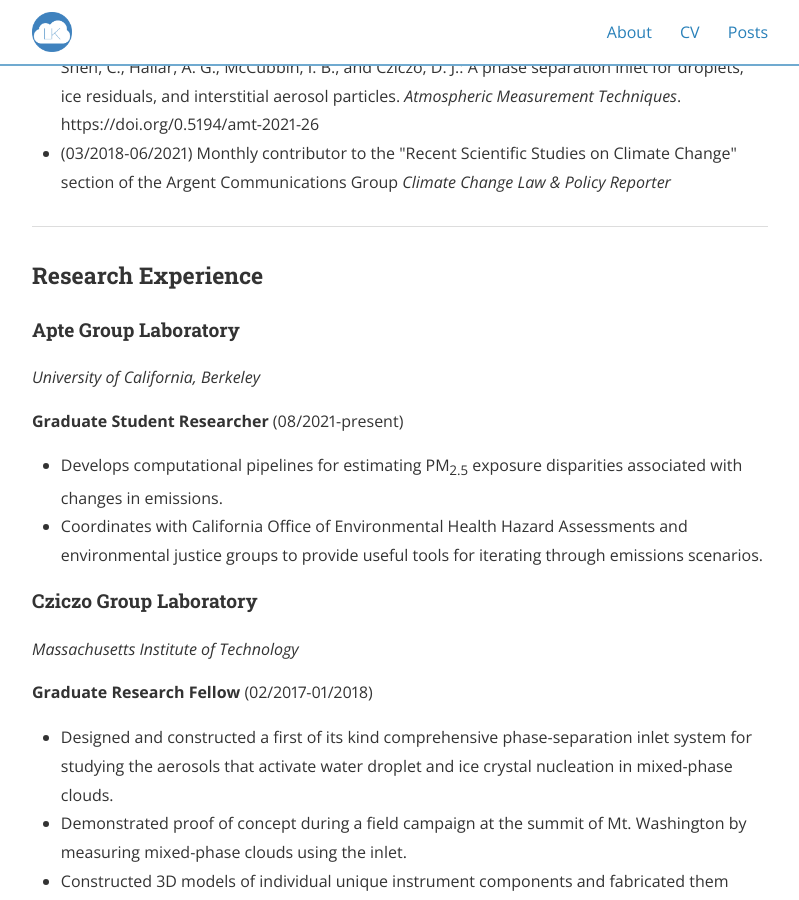
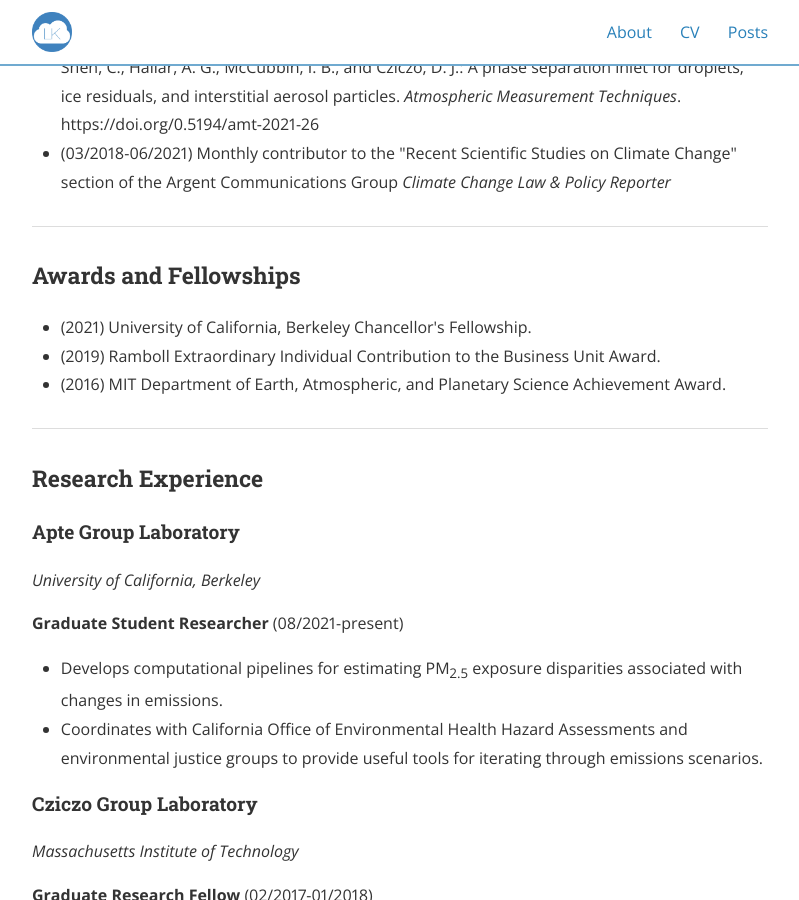
Before and after one commit to lkoolik/lkoolik.github.io, a Jekyll site: the page built from cv.md, in a window 1280 px wide and 900 px high, scrolled down 684 px. Shown: the whole window, without its empty margins (240-1039 px from the left). Built offline with Jekyll 4.4.1, drawn with Linux system fonts in a browser that asks for light colours; nearby versions of some CDN libraries.

Commit message:
Update cv.md

```diff
--- a/cv.md
+++ b/cv.md
@@ -21,6 +21,15 @@ main_nav: true
 <ul>
   <li>(2022, accepted) Koolik, L., Roesch, M., Dameto de Espana, C., Rapp, C. N., Franco Deloya, L. J., Shen, C., Hallar, A. G., McCubbin, I. B., and Cziczo, D. J.: A phase separation inlet for droplets, ice residuals, and interstitial aerosol particles. <i> Atmospheric Measurement Techniques</i>. https://doi.org/0.5194/amt-2021-26</li>
   <li>(03/2018-06/2021) Monthly contributor to the "Recent Scientific Studies on Climate Change" section of the Argent Communications Group <i>Climate Change Law & Policy Reporter</i></li>
+</ul>
+
+<hr>
+
+<h3>Awards and Fellowships</h3>
+<ul>
+  <li>(2021) University of California, Berkeley Chancellor's Fellowship.</li>
+  <li>(2019) Ramboll Extraordinary Individual Contribution to the Business Unit Award.</li>
+  <li>(2016) MIT Department of Earth, Atmospheric, and Planetary Science Achievement Award.</li>
 </ul>
 
 <hr>
```
